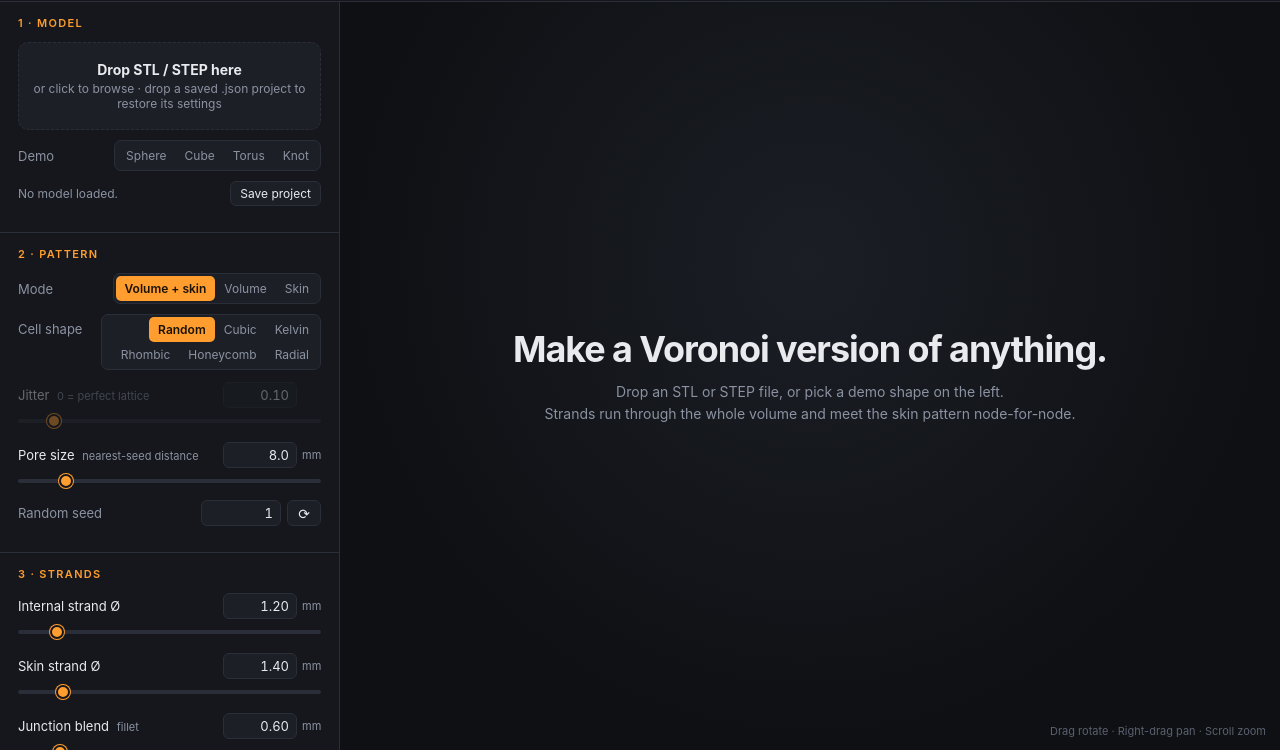
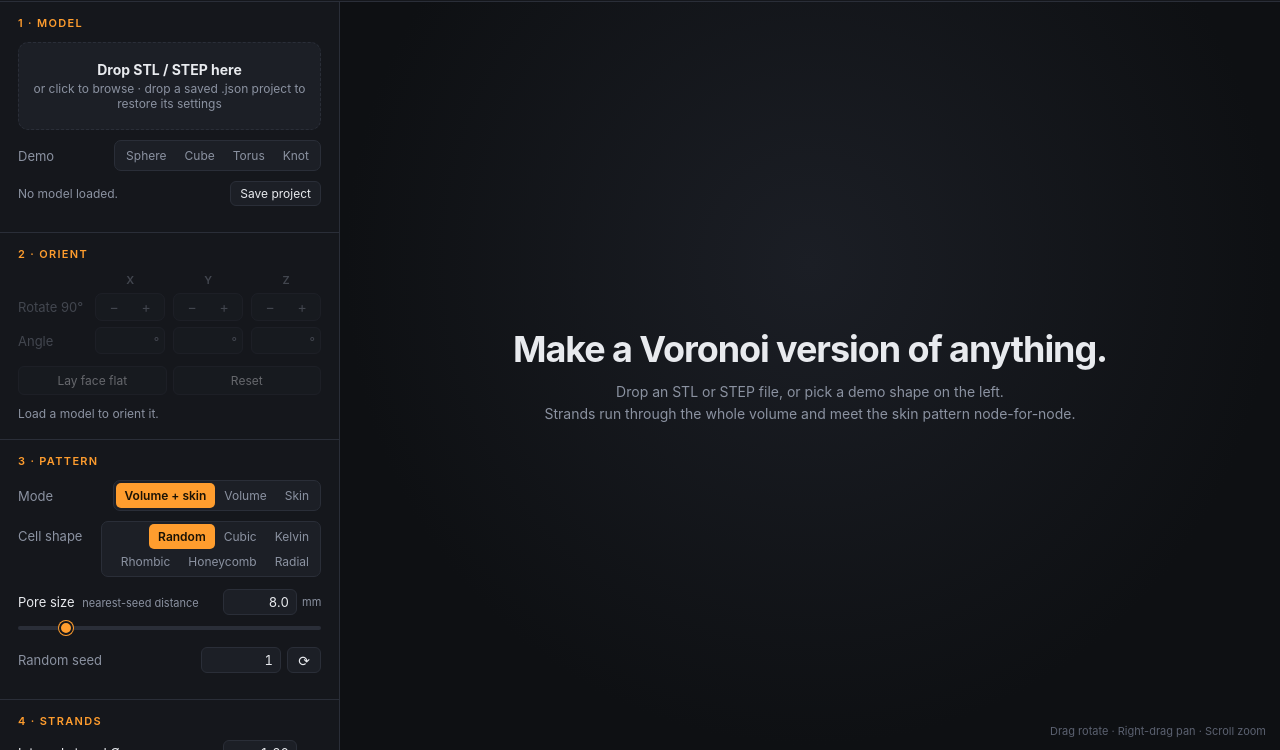
Before and after one commit to bji219/free-voronoi, a website built with Vite: page index.html in a window 1280 px wide. Shown: the part 50-800 px from the top of the page. Built offline with nearby package versions, Linux system fonts and the light colour scheme.

Commit message:
Move orientation into its own section; hide jitter under Random
- Orient is now section 2 with an X/Y/Z grid of 90-degree nudges and
  angle boxes, Lay face flat and Reset below; shown greyed before a
  model loads instead of hidden
- Sections renumbered: Model, Orient, Pattern, Strands, Quality,
  Keep solid, Printing
- Jitter only applies to lattice shapes, so it is hidden while Random
  is selected rather than greyed out

Co-Authored-By: Claude Opus 5.5 <noreply@anthropic.com>

```diff
--- a/index.html
+++ b/index.html
@@ -37,25 +37,31 @@
           </div>
         </div>
         <div class="row"><p id="modelInfo" class="hint" style="margin:0">No model loaded.</p><button id="saveProj" class="mini" title="Download every setting, keep cylinder and the orientation for this file as a small .json you can drop back in later" disabled>Save project</button></div>
-        <div id="orient" class="off">
-          <div class="row"><span>Orientation <i class="dimnote">Z is up on the bed</i></span><button id="layFlat" class="mini" title="Click a face in the view and the part rolls until that face lies flat on the bed">Lay face flat</button></div>
-          <div class="row rot">
-            <span>Rotate 90°</span>
-            <div class="seg">
-              <button data-a="0" data-d="-1" title="−90° about X">X−</button><button data-a="0" data-d="1" title="+90° about X">X+</button>
-              <button data-a="1" data-d="-1" title="−90° about Y">Y−</button><button data-a="1" data-d="1" title="+90° about Y">Y+</button>
-              <button data-a="2" data-d="-1" title="−90° about Z">Z−</button><button data-a="2" data-d="1" title="+90° about Z">Z+</button>
-            </div>
-          </div>
-          <div class="row">
-            <span>Angles ° <i class="dimnote">X · Y · Z</i></span>
-            <div class="xyz euler"><input data-e="0" type="number" step="1" /><input data-e="1" type="number" step="1" /><input data-e="2" type="number" step="1" /><button id="orientReset" class="mini" title="Back to the orientation in the file">Reset</button></div>
-          </div>
+      </section>
+
+      <section id="orient" class="off">
+        <h2>2 · Orient</h2>
+        <div class="ogrid">
+          <span></span><b>X</b><b>Y</b><b>Z</b>
+          <span>Rotate 90°</span>
+          <div class="seg pm rot"><button data-a="0" data-d="-1" title="−90° about X">−</button><button data-a="0" data-d="1" title="+90° about X">+</button></div>
+          <div class="seg pm rot"><button data-a="1" data-d="-1" title="−90° about Y">−</button><button data-a="1" data-d="1" title="+90° about Y">+</button></div>
+          <div class="seg pm rot"><button data-a="2" data-d="-1" title="−90° about Z">−</button><button data-a="2" data-d="1" title="+90° about Z">+</button></div>
+          <span>Angle</span>
+          <label class="deg"><input data-e="0" type="number" step="1" title="Rotation about X, degrees" /><em>°</em></label>
+          <label class="deg"><input data-e="1" type="number" step="1" title="Rotation about Y, degrees" /><em>°</em></label>
+          <label class="deg"><input data-e="2" type="number" step="1" title="Rotation about Z, degrees" /><em>°</em></label>
         </div>
+        <div class="oacts">
+          <button id="layFlat" class="mini" title="Click a face in the view and the part rolls until that face lies flat on the bed">Lay face flat</button>
+          <button id="orientReset" class="mini" title="Back to the orientation in the file">Reset</button>
+        </div>
+        <p class="hint onnote">Z is up on the bed. <b>Lay face flat</b>, then click the face that should sit on the bed.</p>
+        <p class="hint offnote">Load a model to orient it.</p>
       </section>
 
       <section>
-        <h2>2 · Pattern</h2>
+        <h2>3 · Pattern</h2>
         <div class="row">
           <span>Mode</span>
           <div class="seg" id="mode">
@@ -84,21 +90,21 @@
       </section>
 
       <section>
-        <h2>3 · Strands</h2>
+        <h2>4 · Strands</h2>
         <label class="ctl" data-p="strandInt"><span>Internal strand Ø</span><input type="number" /><em>mm</em><input type="range" /></label>
         <label class="ctl" data-p="strandSurf"><span>Skin strand Ø</span><input type="number" /><em>mm</em><input type="range" /></label>
         <label class="ctl" data-p="blend"><span>Junction blend <i>fillet</i></span><input type="number" /><em>mm</em><input type="range" /></label>
       </section>
 
       <section>
-        <h2>4 · Quality</h2>
+        <h2>5 · Quality</h2>
         <label class="ctl" data-p="res"><span>Resolution <i>voxels on long axis</i></span><input type="number" /><em></em><input type="range" /></label>
         <label class="ctl" data-p="smooth"><span>Mesh smoothing <i>passes</i></span><input type="number" /><em></em><input type="range" /></label>
         <p id="warn" class="warn" hidden></p>
       </section>
 
       <section>
-        <h2>5 · Keep solid</h2>
+        <h2>6 · Keep solid</h2>
         <label class="ctl" data-p="shell"><span>Solid shell <i>inward from every surface</i></span><input type="number" /><em>mm</em><input type="range" /></label>
         <div class="row" style="margin-top:14px"><span>Keep cylinders <i class="dimnote">bores &amp; bosses</i></span><button id="addKeep" class="mini">+ Add</button></div>
         <div id="keeps"></div>
@@ -106,7 +112,7 @@
       </section>
 
       <section>
-        <h2>6 · Printing</h2>
+        <h2>7 · Printing</h2>
         <div class="row">
           <span>Printer</span>
           <div class="seg" id="printer">
--- a/src/main.js
+++ b/src/main.js
@@ -141,7 +141,7 @@ function seg(id, cb) {
 }
 seg('#mode', (v) => { params.mode = v; changed(); });
 seg('#shape', (v) => { params.shape = v; syncShape(); persist(); changed(); });
-function syncShape() { $('#jitterCtl').classList.toggle('off', params.shape === 'random'); }
+function syncShape() { $('#jitterCtl').classList.toggle('gone', params.shape === 'random'); } // jitter only applies to lattice shapes
 function setSeg(id, v) { for (const b of $(id).children) b.classList.toggle('on', b.dataset.v === v); }
 syncShape();
 seg('#demo', (v) => loadDemo(v));
@@ -298,14 +298,14 @@ function setLaying(v) {
 }
 function syncEuler() {
   const e = qToEuler(orient);
-  document.querySelectorAll('#orient .euler input').forEach((i, k) => { i.value = Math.round(e[k] * 10) / 10; });
+  document.querySelectorAll('#orient input[data-e]').forEach((i, k) => { i.value = Math.round(e[k] * 10) / 10; });
 }
-$('#orient .rot .seg').addEventListener('click', (e) => {
-  const b = e.target.closest('button'); if (!b) return;
+$('#orient .ogrid').addEventListener('click', (e) => {
+  const b = e.target.closest('.rot button'); if (!b) return;
   setOrient(qMul(qAxisAngle(+b.dataset.a, +b.dataset.d * Math.PI / 2), orient));
 });
-document.querySelectorAll('#orient .euler input').forEach((inp) => inp.addEventListener('change', () => {
-  const e = [...document.querySelectorAll('#orient .euler input')].map((i) => parseFloat(i.value) || 0);
+document.querySelectorAll('#orient input[data-e]').forEach((inp) => inp.addEventListener('change', () => {
+  const e = [...document.querySelectorAll('#orient input[data-e]')].map((i) => parseFloat(i.value) || 0);
   setOrient(qFromEuler(e));
 }));
 $('#orientReset').addEventListener('click', () => setOrient(qIdentity()));
--- a/src/style.css
+++ b/src/style.css
@@ -140,9 +140,18 @@ input.solo { margin-bottom: 6px; }
 .ctl.off { opacity: .38; pointer-events: none; }
 
 /* orientation */
-#orient.off { display: none; }
-#orient .row { margin: 8px 0 0; }
-#orient .seg button { padding: 4px 7px; }
-#orient .euler { display: flex; gap: 4px; align-items: center; }
-#orient .euler input { width: 54px; font: inherit; font-size: 12px; padding: 4px 5px; border-radius: 6px; border: 1px solid var(--line); background: var(--panel2); color: var(--text); }
+.ogrid { display: grid; grid-template-columns: auto repeat(3, 1fr); gap: 6px 8px; align-items: center; }
+.ogrid > span { color: var(--dim); font-size: 13px; padding-right: 4px; }
+.ogrid > b { font-size: 11px; font-weight: 600; color: var(--dim); text-align: center; }
+.ogrid .seg.pm button { flex: 1; padding: 4px 0; font-size: 14px; line-height: 1; }
+.ogrid .deg { position: relative; display: block; min-width: 0; }
+.ogrid .deg input { width: 100%; font: inherit; font-size: 12px; padding: 5px 16px 5px 6px; border-radius: 6px; border: 1px solid var(--line); background: var(--panel2); color: var(--text); text-align: right; }
+.ogrid .deg em { position: absolute; right: 6px; top: 50%; transform: translateY(-50%); font-style: normal; font-size: 12px; color: var(--dim); pointer-events: none; }
+.oacts { display: flex; gap: 6px; margin-top: 12px; }
+.oacts .mini { flex: 1; padding: 6px 9px; }
+#orient .hint { margin: 10px 0 0; }
+#orient.off .ogrid, #orient.off .oacts { opacity: .38; pointer-events: none; }
+#orient .offnote, #orient.off .onnote { display: none; }
+#orient.off .offnote { display: block; }
+.gone { display: none !important; }
 #view.laying { cursor: crosshair; }
```
